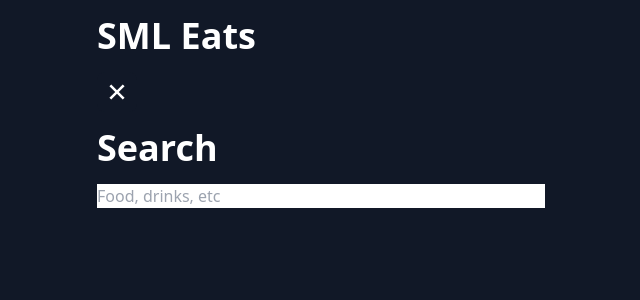
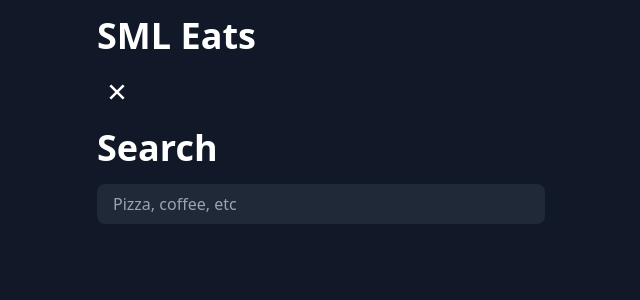
Before and after one commit to shamwela/sml-eats, a Next.js app: page /search in a window 1280 px wide. Shown: the top 300 px of the page, without its empty margins (319-959 px from the left). Built offline with nearby package versions, Linux system fonts and the light colour scheme.

Commit message:
Improve the style of the input

```diff
--- a/pages/search.tsx
+++ b/pages/search.tsx
@@ -91,7 +91,9 @@ const Search = ({ restaurants }: { restaurants: Restaurant[] }) => {
           onChange={handleQueryChange}
           name='query'
           type='search'
-          placeholder='Food, drinks, etc'
+          aria-label='Search'
+          placeholder='Pizza, coffee, etc'
+          autoComplete='false'
           required
         />
 
--- a/styles/globals.css
+++ b/styles/globals.css
@@ -29,17 +29,27 @@ h2 {
 button,
 .button,
 img {
-  @apply rounded-lg;
+  @apply rounded-custom;
+}
+
+button,
+.button,
+[type='submit'],
+input {
+  @apply px-4 py-2;
 }
 
 button,
 .button,
 [type='submit'] {
-  @apply inline-block bg-accent px-4 py-2 text-center;
+  @apply inline-block bg-accent text-center;
+}
+
+input {
+  @apply rounded-custom bg-light-primary outline-none focus:ring-2 focus:ring-accent;
 }
 
 select,
-option,
-input {
+option {
   @apply text-primary;
 }
--- a/tailwind.config.js
+++ b/tailwind.config.js
@@ -11,5 +11,10 @@ module.exports = {
       secondary: 'white',
       accent: '#2563eb',
     },
+    extend: {
+      borderRadius: {
+        custom: '0.5rem',
+      },
+    },
   },
 }
```
